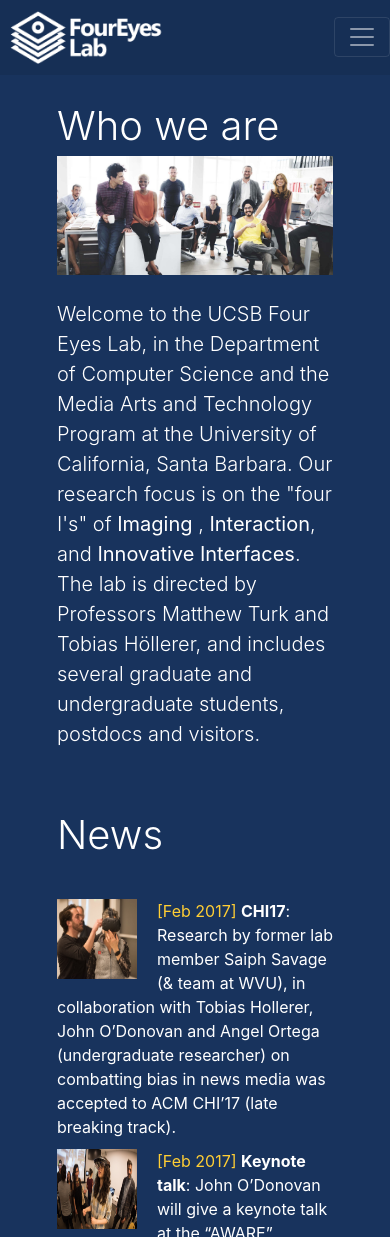
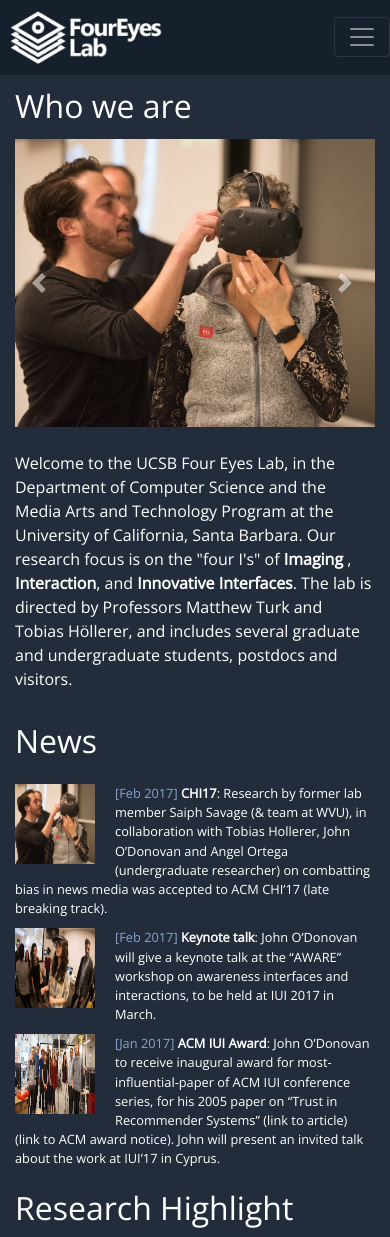
Before and after one commit to FourEyesLab/foureyeslab.github.io, a Jekyll site: the page built from index.html, in a window 390 px wide and 1400 px high, cut to the strip 0-1237 px from the top of the window. Built offline with Jekyll 4.4.1, drawn with Linux system fonts in a browser that asks for light colours; nearby versions of some CDN libraries; some of the changed text lies outside the part shown.

Commit message:
New dark index look

```diff
--- a/_includes/footer.html
+++ b/_includes/footer.html
@@ -1,13 +1,13 @@
 <footer class="bg-dark text-white">
-        <div id="footerContainer" class="container pl-5 pr-5">
+        <div id="footerContainer" class="container pt-2">
           <div class="row">
-            <div class="p-4 col-md-3">
+            <div class="col-md-3 pt-4">
               <h2 class="mb-4 text-secondary">Four Eyes Lab </h2>
               <img class="img-fluid d-block" src="assets/images/ucsblogo.png" width="100">
               <br>
               <p class="text-white">Department of Computer Science University of California Santa Barbara, CA 93106</p>
             </div>
-            <div class="p-4 col-md-3">
+            <div class="col-md-3 pt-4">
               <h2 class="mb-4 text-secondary">Quick Access</h2>
               <ul class="list-unstyled">
                 <li>
@@ -27,7 +27,7 @@
                 </li>
               </ul>
             </div>
-            <div class="p-4 col-md-3">
+            <div class="pt-4 col-md-3">
               <h2 class="mb-4">Contact</h2>
               <p>
                 <a href="tel:+246 - 542 550 5462" class="text-white"><i class="fa d-inline mr-3 text-secondary fa-phone"></i>+1-805-893-2614</a>
@@ -43,7 +43,7 @@
                 <a href="https://goo.gl/maps/AUq7b9W7yYJ2" class="text-white" target="_blank"><i class="fa d-inline mr-3 fa-map-marker text-secondary"></i>Elings hall, Room 2024&nbsp;</a>
               </p>
             </div>
-            <div class="p-4 col-md-3">
+            <div class="pt-4 col-md-3">
               <h2 class="mb-4 text-light">Subscribe</h2>
               <form>
                 <fieldset class="form-group text-white"> <label for="exampleInputEmail1">Get our newsletter</label>
--- a/_includes/header.html
+++ b/_includes/header.html
@@ -29,10 +29,10 @@
               <li class="nav-item" {% if page.url=='/' %} class='active' {% endif %}><a class="nav-link" href="{{site.baseurl}}/"><i class="fa d-inline fa-lg fa-home"></i> Home</a></li>
               <li class="nav-item" {% if page.url=='/people' %} class='active' {% endif %}><a class="nav-link" href="{{site.baseurl}}/people"><i class="fa d-inline fa-lg fa-users"></i> People</a></li>
               <li class="nav-item" {% if page.url=='/research' %} class='active' {% endif %}><a class="nav-link" href="{{site.baseurl}}/research"><i class="fa d-inline fa-lg fa-graduation-cap"></i> Research</a></li>
-              <li class="nav-item" {% if page.url=='/publications' %} class='active' {% endif %}><a class="nav-link" href="{{site.baseurl}}/publications"><i class="fa d-inline fa-lg fa-file-o"></i> Publications</a></li>
+              <li class="nav-item" {% if page.url=='/publications' %} class='active' {% endif %}><a class="nav-link" href="{{site.baseurl}}/publications"><i class="fa d-inline fa-lg fa-file"></i> Publications</a></li>
               <li class="nav-item" {% if page.url=='/info' %} class='active' {% endif %}><a class="nav-link" href="{{site.baseurl}}/info"><i class="fa d-inline fa-lg fa-info"></i> Info for Students</a></li>
               <li class="nav-item" {% if page.url=='/datasets' %} class='active' {% endif %}><a class="nav-link" href="{{site.baseurl}}/datasets"><i class="fa d-inline fa-lg fa-database"></i> Datasets</a></li>
-              <li class="nav-item" {% if page.url=='/contact' %} class='active' {% endif %}><a class="nav-link" href="{{site.baseurl}}/contact"> <i class="fa d-inline fa-lg fa-envelope-o"></i> Contact</a></li>
+              <li class="nav-item" {% if page.url=='/contact' %} class='active' {% endif %}><a class="nav-link" href="{{site.baseurl}}/contact"> <i class="fa d-inline fa-lg fa-envelope"></i> Contact</a></li>
             </ul>
       </div>
 
--- a/_sass/bootstrap/_variables.scss
+++ b/_sass/bootstrap/_variables.scss
@@ -109,7 +109,7 @@
 
 $theme-colors: (
   primary: #18335d,
-  secondary: #ffce34,
+  secondary: #8aa2ce,
   success: $green,
   info: $cyan,
   warning: $yellow,
@@ -239,7 +239,7 @@
 //
 // Font, line-height, and color for body text, headings, and more.
 
-$font-family-sans-serif: -apple-system, BlinkMacSystemFont, "Segoe UI", Roboto, "Helvetica Neue", Arial, sans-serif !default;
+$font-family-sans-serif: 'Open Sans', -apple-system, BlinkMacSystemFont, "Segoe UI", Roboto, "Helvetica Neue", Arial, sans-serif !default;
 $font-family-monospace:  Menlo, Monaco, Consolas, "Liberation Mono", "Courier New", monospace !default;
 $font-family-base:       $font-family-sans-serif !default;
 
--- a/_sass/main.scss
+++ b/_sass/main.scss
@@ -2,6 +2,8 @@
 @charset "utf-8";
 @import "./bootstrap/bootstrap.scss"; // (1)
 @import "variables";  // (2)
+@import url('https://fonts.googleapis.com/css?family=Open+Sans');
+
 
 .image-container{
     position: relative;
@@ -35,11 +37,14 @@
     padding: 0;
 }
 .news-item {
-
+    font-size: .8em;
     list-style: none;
     margin-top:10px;
     margin-bottom:10px;
     text-align: left;
+    a{
+        color:white;
+    }
 }
 
 .news-date {
@@ -120,6 +125,42 @@
         }
     }
 }
+
+.publication-mainpage{
+    li{
+        margin-bottom: 10px;
+    }
+    font-size: 0;
+    span{
+        display:inline-block;
+        margin: 0;
+        padding: 0;
+        border: none;
+
+        a{
+            color: white;
+        }
+    }
+    padding: 0;
+    list-style-type:none;
+    .publication-title-mainpage{
+
+        font-weight: 700;
+        font-size: 10pt;
+    }
+    .publication-authors-mainpage{
+        font-size: 8pt;
+    font-weight: 100;
+    }
+    .publication-controls-mainpage{
+
+        font-size: 6pt;
+        a{
+            color:white;
+        }
+    }
+}
+
 
 .active{
     color:white;
@@ -260,3 +301,22 @@
       top: 100%;
       left: 0;
     }
+
+
+    .custom-scroll::-webkit-scrollbar-track
+    {
+        -webkit-box-shadow: inset 0 0 6px rgba(0,0,0,0.3);
+        background-color: #F5F5F5;
+    }
+
+    .custom-scroll::-webkit-scrollbar
+    {
+        width: 10px;
+        background-color: #F5F5F5;
+    }
+
+    .custom-scroll::-webkit-scrollbar-thumb
+    {
+        background-color: #000000;
+        border: 2px solid #555555;
+    }
--- a/_sass/variables.scss
+++ b/_sass/variables.scss
@@ -52,10 +52,10 @@
     pro2-sec-dark:#F9DDD6,
 
 
-    ucsb: #18335d,
-    ucsb-light: #00468b,
-    ucsb-dark: #162F55,
-    ucsb-yellow: #ffce34,
+    ucsb: #222c3b,
+    ucsb-light: #34526e,
+    ucsb-dark: rgb(22, 31, 44),
+    ucsb-yellow: #72694f,
     ucsb-gray:#727272
 
 
--- a/index.html
+++ b/index.html
@@ -12,47 +12,18 @@
   }
 </style>
 
-<div class="pt-5 text-white c-ucsb">
-    <div id="bodyContainer" class="container pl-5 pr-5 c-ucsb">
+<div class=" text-white c-ucsb" style="padding-top:40px;">
+    <div id="bodyContainer" class="container c-ucsb">
 
 
 
       <div class="row mt-3">
-        <div class="col-xs-12 col-sm-12 col-md-4 p-4">
-          <h1 >Who we are</h1>
-          <img class="img-fluid d-block" src="assets/images/fakephotos/14.jpg">
-          <br>
-          <p class="lead">Welcome to the UCSB Four Eyes Lab, in the Department of Computer Science and the Media Arts and Technology Program at the University of California, Santa Barbara. Our research focus is on the "four I's" of  <b>Imaging</b> , <b>Interaction</b>, and <b>Innovative</b> <b>Interfaces</b>.
-            The lab is directed by Professors Matthew Turk and Tobias Höllerer, and includes several graduate and undergraduate students, postdocs and visitors.</p>
-        </div>
-        <div class="col-xs-12 col-sm-12 col-md-4 p-4">
-            <h1 >News</h1>
-            <br>
-            <ul class="news">
-                {% for newsItem in site.data.news limit:3 %}
-
-                <li class="news-item">
-                    <img src= {{newsItem.image}} class="news-image" alt="">
-                    <span class="news-date">[{{newsItem.date}}]</span>
-                    <strong class="news-title">{{newsItem.title}}</strong>:
-                    <span class="news-description">{{newsItem.description | markdownify | remove: '<p>' | remove: '</p>'}}</span>
-                </li>
-                {% endfor %}
-            </ul>
-        </div>
-        <div class="col-xs-12 col-sm-12 col-md-4  p-4">
-            <h1 >Highlight</h1>
-            <br>
-            <iframe width="100%" height="280" src="https://www.youtube.com/embed/wURXdhi4SdA" frameborder="0" allowfullscreen></iframe>
-        </div>
-      </div>
-
-      <div class="row bg-primary " style="overflow:hidden;">
-
-        <div id="carouselExampleControls" class="carousel slide bg-primary" data-ride="carousel" style="width:100%; max-height:500px;">
+        <div class="col-xs-12 col-sm-12 col-md-8 ">
+          <h2 class="mt-3 mb-3" >Who we are</h2>
+          <div id="carouselExampleControls" class="carousel slide bg-primary" data-ride="carousel" style="width:100%; max-height:300px;overflow:hidden;">
               <div class="carousel-inner" role="listbox" >
                   <div class="carousel-item active">
-                <img class="d-block img-fluid col-center  mycover" src="assets/images/fakephotos/1.jpg" alt="First slide"> </div>
+                  <img class="d-block img-fluid col-center  mycover" src="assets/images/fakephotos/14.jpg" alt="First slide"> </div>
                   <div class="carousel-item">
                   <img class="d-block img-fluid  col-center  mycover" src="assets/images/fakephotos/2.jpg" alt="Second slide"> </div>
                   <div class="carousel-item">
@@ -62,25 +33,65 @@
               <a class="carousel-control-prev" href="#carouselExampleControls" role="button" data-slide="prev"> <span class="carousel-control-prev-icon" aria-hidden="true"></span> <span class="sr-only">Previous</span> </a>
               <a class="carousel-control-next" href="#carouselExampleControls" role="button" data-slide="next"> <span class="carousel-control-next-icon" aria-hidden="true"></span> <span class="sr-only">Next</span> </a>
           </div>
-    </div><!-- closing .container -->
+          <br>
+          <p >Welcome to the UCSB Four Eyes Lab, in the Department of Computer Science and the Media Arts and Technology Program at the University of California, Santa Barbara. Our research focus is on the "four I's" of  <b>Imaging</b> , <b>Interaction</b>, and <b>Innovative</b> <b>Interfaces</b>.
+            The lab is directed by Professors Matthew Turk and Tobias Höllerer, and includes several graduate and undergraduate students, postdocs and visitors.</p>
+        </div>
+
+
+        <div class="col-xs-12 col-sm-12 col-md-4 ">
+            <h2 class="mt-3 mb-3" >News</h2>
+            <div class="panel panel-primary">
+                <div class="panel-body custom-scroll" style="max-height: 400px;overflow-y: scroll;">
+
+                    <ul class="news">
+                        {% for newsItem in site.data.news limit:10 %}
+
+                        <li class="news-item">
+                            <img src= {{newsItem.image}} class="news-image" alt="">
+                            <span class="news-date text-secondary">[{{newsItem.date}}]</span>
+                            <strong class="news-title">{{newsItem.title}}</strong>:
+                            <span class="news-description">{{newsItem.description | markdownify | remove: '<p>' | remove: '</p>'}}</span>
+                        </li>
+                        {% endfor %}
+                    </ul>
 
                 </div>
             </div>
-
-  <!-- <div class="container bg-primary">
-    <div class="row" >
-        <div id="carouselExampleControls" class="carousel slide bg-primary" data-ride="carousel" style="width:100%; height: 500px !important;">
-            <div class="carousel-inner" role="listbox" >
-              <div class="carousel-item active">
-                <img class="d-block img-fluid col-center" src="assets/images/fakephotos/1.jpg" alt="First slide"> </div>
-              <div class="carousel-item">
-                <img class="d-block img-fluid  col-center" src="assets/images/fakephotos/2.jpg" alt="Second slide"> </div>
-              <div class="carousel-item">
-                <img class="d-block img-fluid  col-center" src="assets/images/fakephotos/3.jpg" alt="Third slide"> </div>
         </div>
 
-            <a class="carousel-control-prev" href="#carouselExampleControls" role="button" data-slide="prev"> <span class="carousel-control-prev-icon" aria-hidden="true"></span> <span class="sr-only">Previous</span> </a>
-            <a class="carousel-control-next" href="#carouselExampleControls" role="button" data-slide="next"> <span class="carousel-control-next-icon" aria-hidden="true"></span> <span class="sr-only">Next</span> </a>
+        <div class="col-xs-12 col-sm-12 col-md-8">
+            <h2 class="mt-3 mb-3" >Research Highlight</h2>
+            <iframe width="100%" height="280" src="https://www.youtube.com/embed/wURXdhi4SdA" frameborder="0" allowfullscreen></iframe>
         </div>
+
+
+
+        <div class="col-xs-12 col-sm-12 col-md-4">
+            <h2 class="mt-3 mb-3" >Recent Publications</h2>
+
+
+    {% for year in (2016..2017) reversed  %}
+        <ul class="publication-mainpage">
+            {% for pub in site.data.publications limit:5 %}
+            {% if pub.year == year %}
+            <li >
+
+                {% if pub.doi %}
+                <span class="publication-title-mainpage"><a href="https://doi.org/{{pub.doi}}">{{pub.title}}</a></span>
+                {% else %}
+                <span class="publication-title-mainpage">{{pub.title}}</span>
+                {% endif %}
+                <span class="publication-authors-mainpage">{{pub.authors | join:", "}}</span>
+                <!-- <span class="publication-where">{{pub.where}}</span> -->
+            </li>
+            {% endif %}
+            {% endfor %}
+        </ul>
+        {% endfor %}
+
            </div>
-  </div> -->
+
+
+
+      </div>
```
Lines whose indentation alone changed are shown as unchanged.
